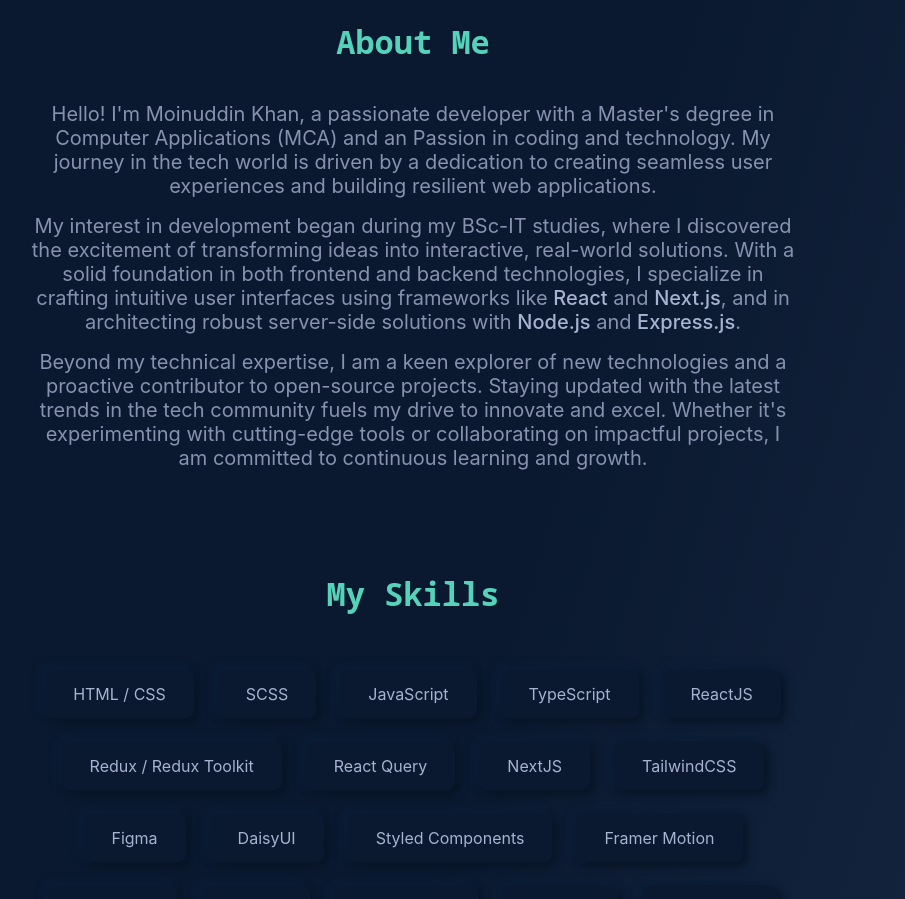
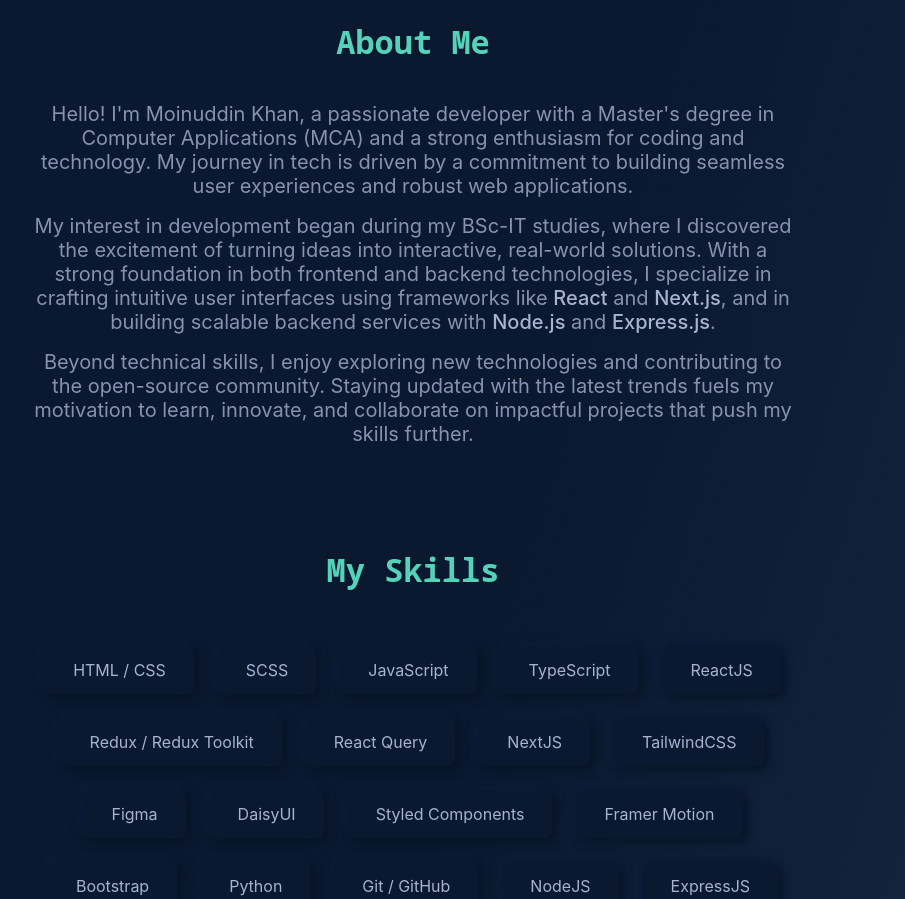
Before and after one commit to Moin06-dev/MOINUDDINKHAN-PORTFOLIO, a React (Vite) app: page /about in a window 1280 px wide. Shown: the part 802-1701 px from the top of the page, without its empty margins (227-1132 px from the left). Built offline with nearby package versions, Linux system fonts and the light colour scheme.

Commit message:
Update AboutText.tsx
update my about section

```diff
--- a/src/components/About/AboutText.tsx
+++ b/src/components/About/AboutText.tsx
@@ -14,10 +14,6 @@ const AboutText = () => {
 
       <motion.div
         className="mt-4 space-y-4 text-slate-regular text-sm sm:text-sm md:text-base lg:text-[20px]"
-        // variants={fadeInAnimation}
-        // initial="initial"
-        // whileInView="animate"
-        // viewport={{ once: true }}
       >
         <motion.p
           variants={fadeInAnimation}
@@ -26,8 +22,7 @@ const AboutText = () => {
           className="duration-150 ease-linear "
           viewport={{ once: true }}
         >
-          Hello! I'm Moinuddin Khan, a passionate developer with a Master's degree in Computer Applications (MCA) and an
-          Passion in coding and technology. My journey in the tech world is driven by a dedication to creating seamless user experiences and building resilient web applications.
+          Hello! I'm Moinuddin Khan, a passionate developer with a Master's degree in Computer Applications (MCA) and a strong enthusiasm for coding and technology. My journey in tech is driven by a commitment to building seamless user experiences and robust web applications.
         </motion.p>
         <motion.p
           variants={fadeInAnimation}
@@ -37,7 +32,7 @@ const AboutText = () => {
           viewport={{ once: true }}
           ref={ref}
         >
-          My interest in development began during my BSc-IT studies, where I discovered the excitement of transforming ideas into interactive, real-world solutions. With a solid foundation in both frontend and backend technologies, I specialize in crafting intuitive user interfaces using frameworks like <span className={highlight}>React</span> and <span className={highlight}>Next.js</span>, and in architecting robust server-side solutions with <span className={highlight}>Node.js</span> and <span className={highlight}>Express.js</span>.
+          My interest in development began during my BSc-IT studies, where I discovered the excitement of turning ideas into interactive, real-world solutions. With a strong foundation in both frontend and backend technologies, I specialize in crafting intuitive user interfaces using frameworks like <span className={highlight}>React</span> and <span className={highlight}>Next.js</span>, and in building scalable backend services with <span className={highlight}>Node.js</span> and <span className={highlight}>Express.js</span>.
         </motion.p>
         <motion.p
           variants={fadeInAnimation}
@@ -46,7 +41,7 @@ const AboutText = () => {
           className="duration-300 ease-linear "
           viewport={{ once: true }}
         >
-          Beyond my technical expertise, I am a keen explorer of new technologies and a proactive contributor to open-source projects. Staying updated with the latest trends in the tech community fuels my drive to innovate and excel. Whether it's experimenting with cutting-edge tools or collaborating on impactful projects, I am committed to continuous learning and growth.
+          Beyond technical skills, I enjoy exploring new technologies and contributing to the open-source community. Staying updated with the latest trends fuels my motivation to learn, innovate, and collaborate on impactful projects that push my skills further.
         </motion.p>
       </motion.div>
     </article>
```
